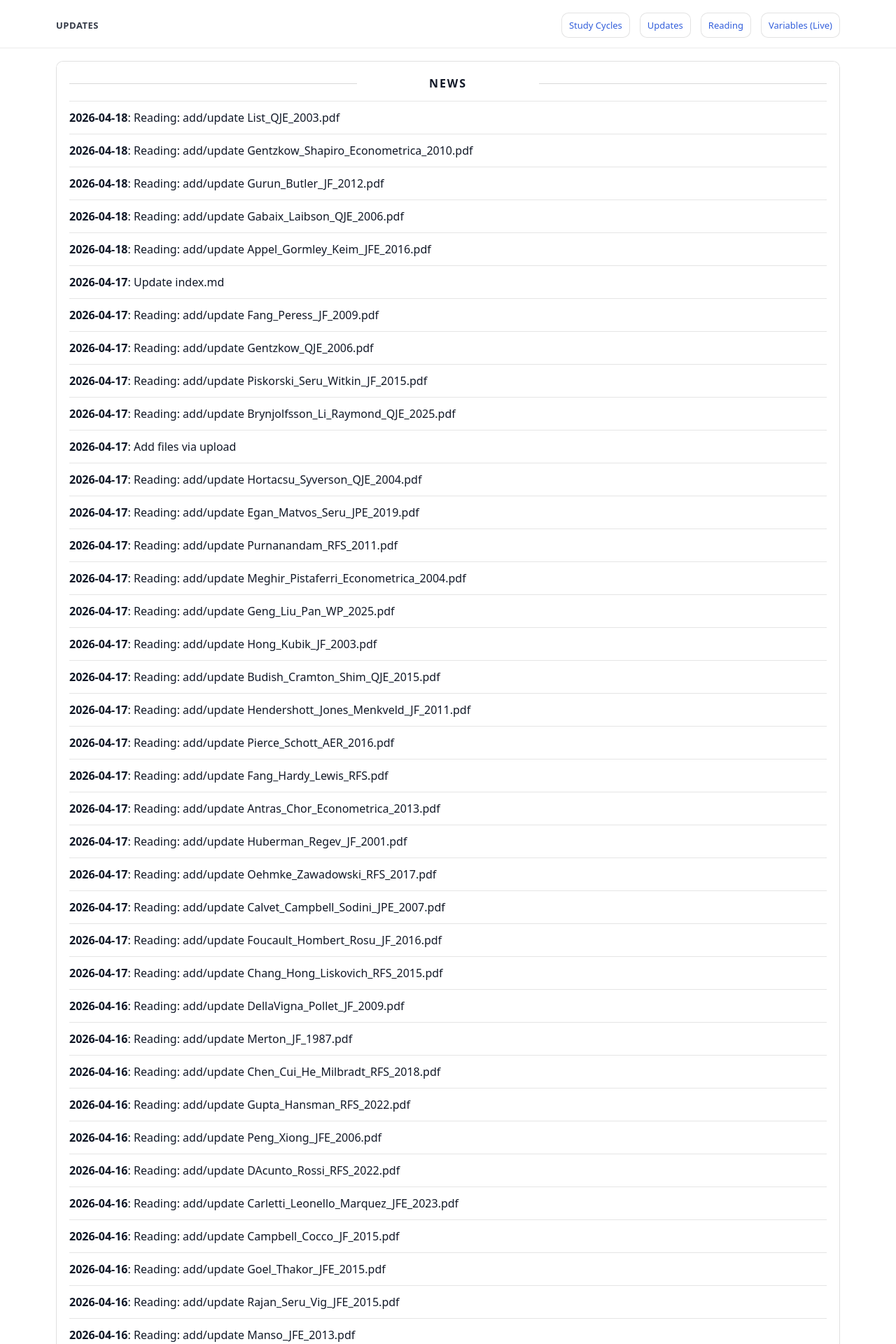
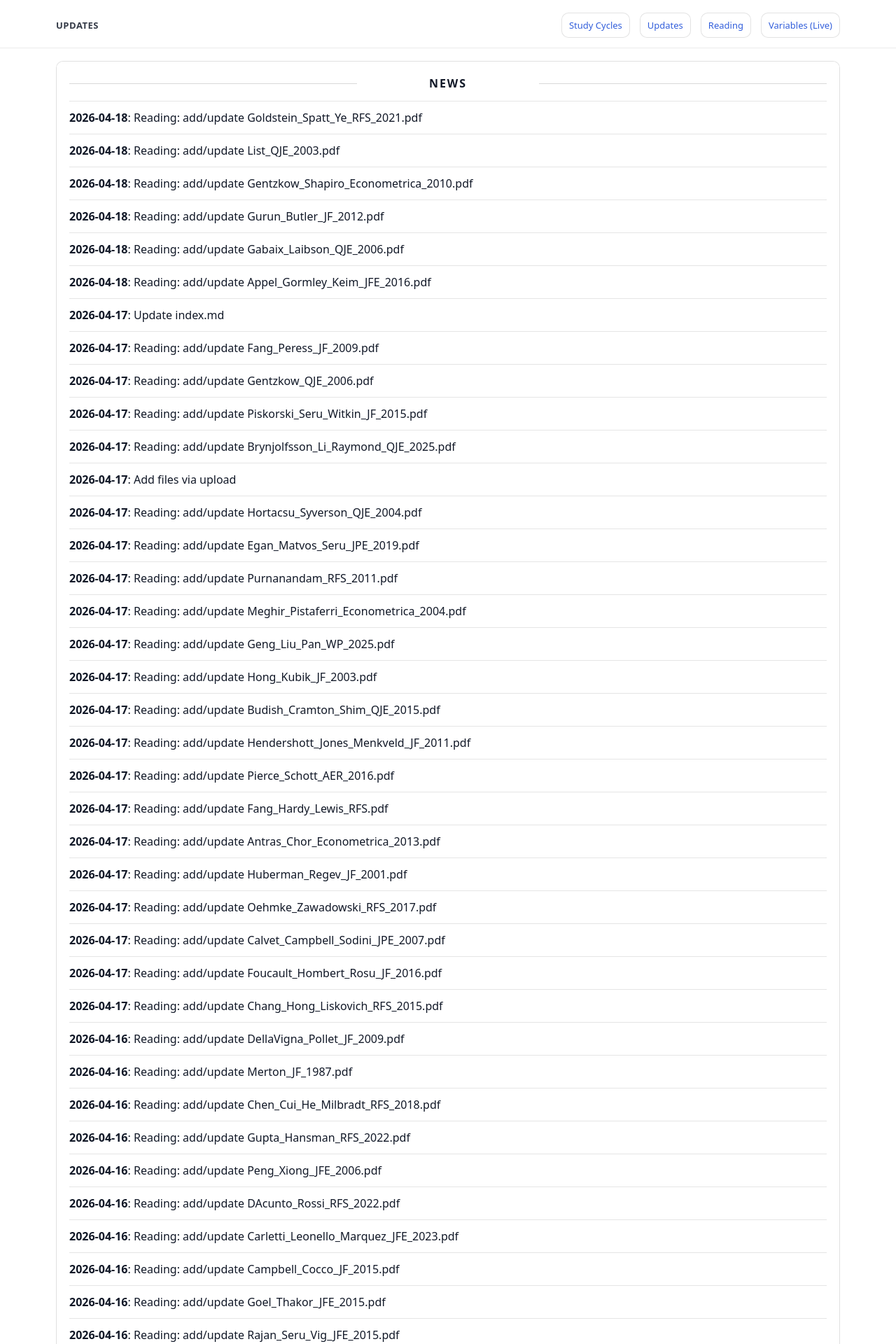
Before and after one commit to yaxinzn/study-archive, a Jekyll site: the page built from updates/index.md, in a window 1280 px wide. Shown: the top 1920 px of the page at 70% size. Built offline with Jekyll 4.4.1, drawn with Linux system fonts in a browser that asks for light colours; some of the changed text lies outside the part shown.

Commit message:
chore: update NEWS feed

```diff
--- a/_data/news.yml
+++ b/_data/news.yml
@@ -1,4 +1,7 @@
 # Auto-generated update history (sorted newest -> oldest). Do not edit manually.
+- ts: "1776505363"
+  date: "2026-04-18"
+  title: "Reading: add/update Goldstein_Spatt_Ye_RFS_2021.pdf"
 - ts: "1776466472"
   date: "2026-04-18"
   title: "Reading: add/update List_QJE_2003.pdf"
```
